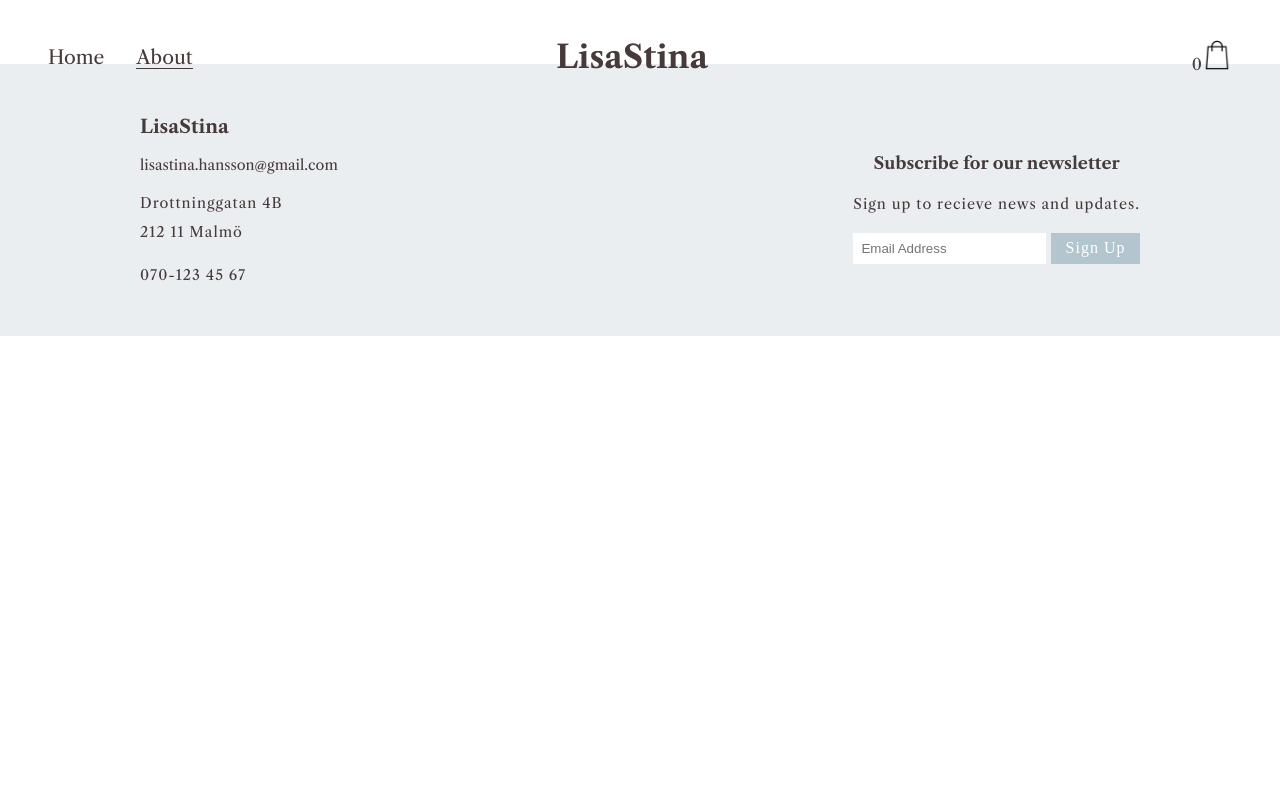
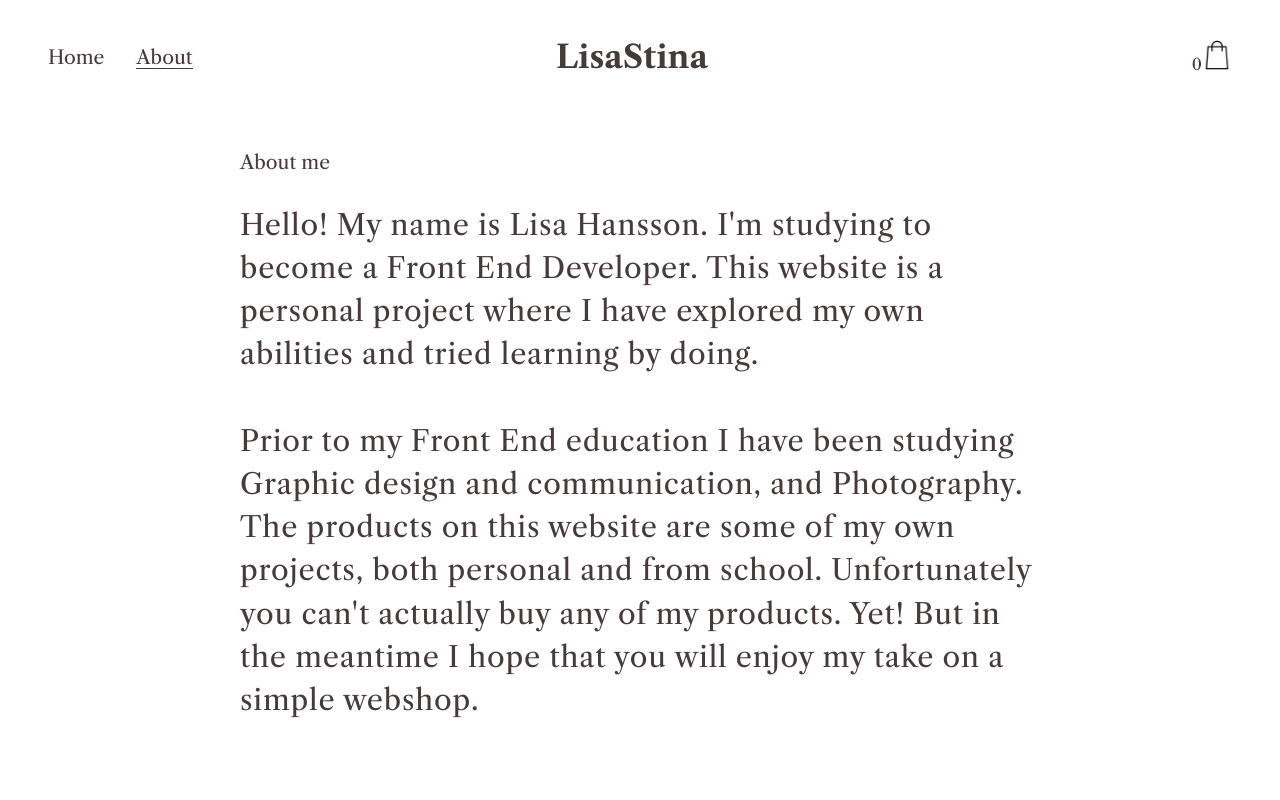
Before and after one commit to lisastina/webshop, a React (Create React App) app in the folder webshop/: page /about in a window 1280 px wide. Shown: the top 800 px of the page. Built offline with nearby package versions, Linux system fonts and the light colour scheme; a web font is replaced by a local one.

Commit message:
Created content in about page

```diff
--- /dev/null
+++ b/webshop/src/css/About.module.css
@@ -0,0 +1,13 @@
+.about {
+    max-width: 800px;
+    margin: 150px auto;
+}
+
+.about h1{
+    font-size: 1.2rem;
+}
+.about p {
+    font-size: 1.8rem;
+    line-height: 2.7rem;
+    letter-spacing: .8px;
+}
--- a/webshop/src/pages/About.js
+++ b/webshop/src/pages/About.js
@@ -1,6 +1,10 @@
+import style from '../css/About.module.css';
+
 const About = () => {
     return (
-        <div className="About">
+        <div className={style.about}>
+            <h1>About me</h1>
+            <p>Hello! My name is Lisa Hansson. I'm studying to become a Front End Developer. This website is a personal project where I have explored my own abilities and tried learning by doing. <br/><br/> Prior to my Front End education I have been studying Graphic design and communication, and Photography. The products on this website are some of my own projects, both personal and from school. Unfortunately you can't actually buy any of my products. Yet! But in the meantime I hope that you will enjoy my take on a simple webshop.</p>
         </div>
      );
 }
```
